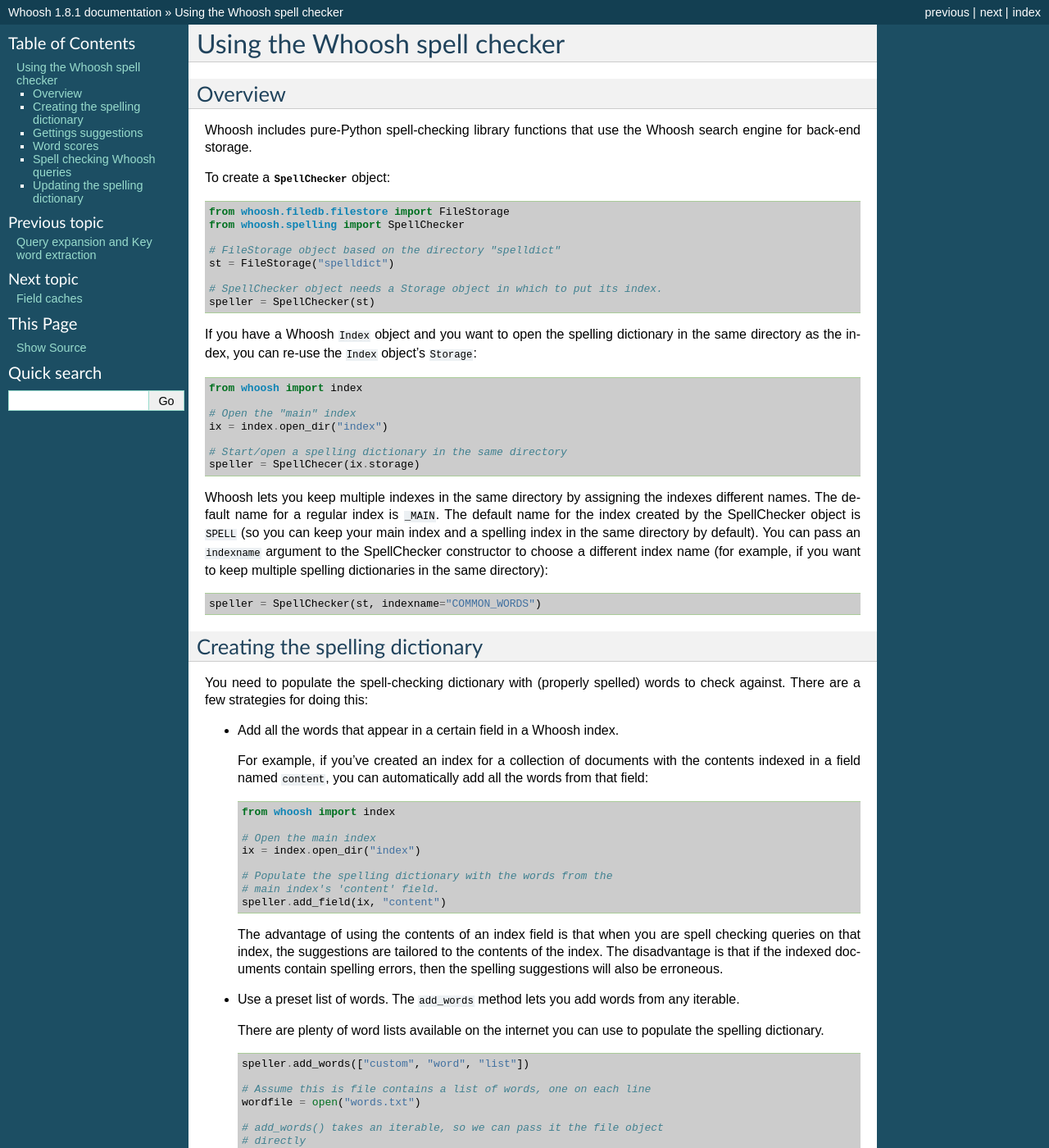
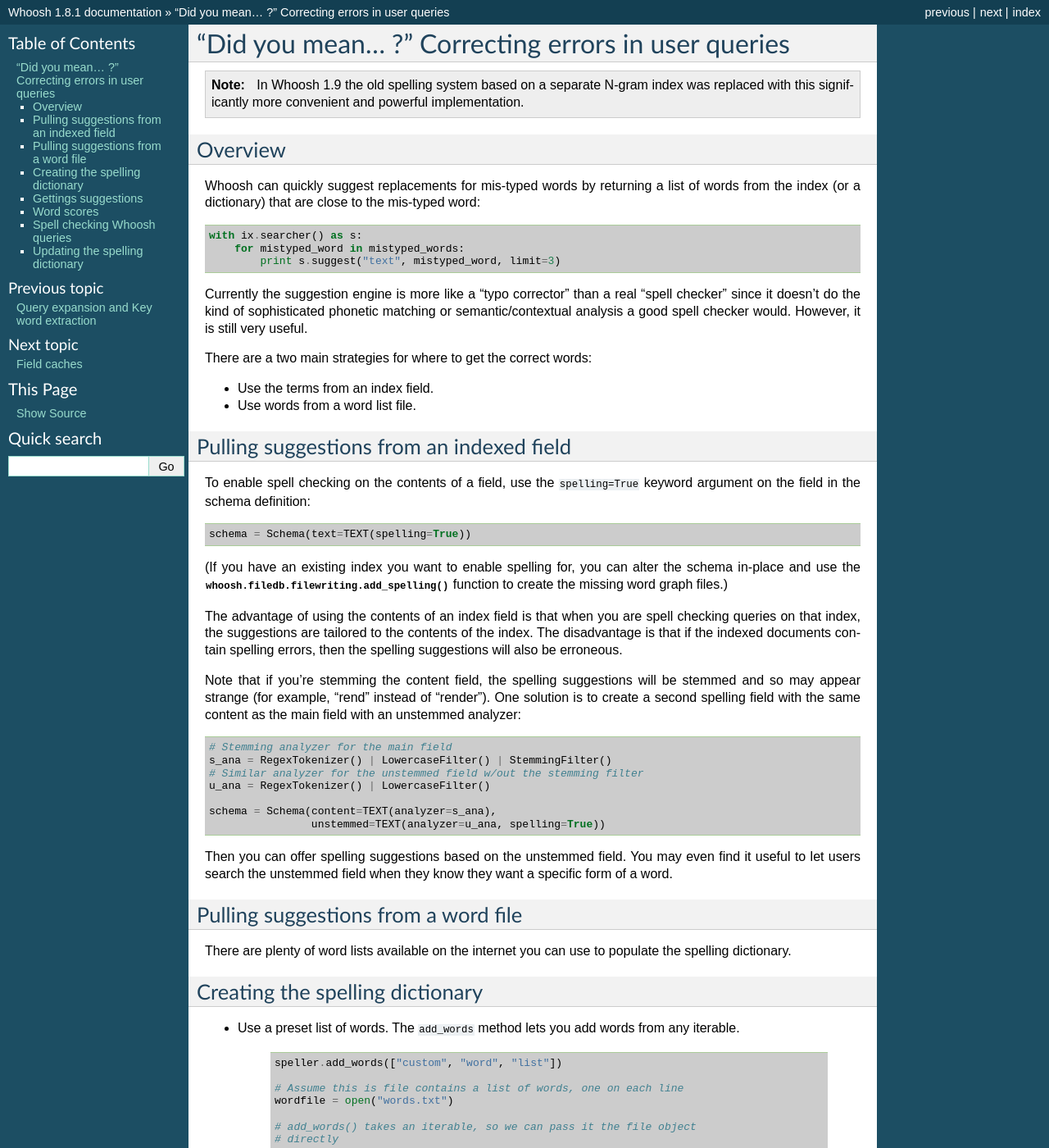
Before and after one commit to dex4er/whoosh, a Sphinx documentation site: the page built from docs/source/spelling.rst, in a window 1280 px wide and 1400 px high. Shown: the whole window at 82% size. Built offline with Sphinx 7.4.7, drawn with Linux system fonts in a browser that asks for light colours; some of the changed text lies outside the part shown.

Commit message:
More work on suggestion API.
--HG--
branch : dawg

```diff
--- a/docs/source/spelling.rst
+++ b/docs/source/spelling.rst
@@ -1,79 +1,96 @@
-==============================
-Using the Whoosh spell checker
-==============================
+=====================================================
+"Did you mean... ?" Correcting errors in user queries
+=====================================================
+
+.. note::
+
+    In Whoosh 1.9 the old spelling system based on a separate N-gram index was
+    replaced with this significantly more convenient and powerful
+    implementation.
 
 
 Overview
 ========
 
-Whoosh includes pure-Python spell-checking library functions that use the Whoosh
-search engine for back-end storage.
+Whoosh can quickly suggest replacements for mis-typed words by returning a
+list of words from the index (or a dictionary) that are close to the mis-typed
+word::
 
-To create a :class:`~whoosh.spelling.SpellChecker` object::
+    with ix.searcher() as s:
+        for mistyped_word in mistyped_words:
+            print s.suggest("text", mistyped_word, limit=3)
 
-    from whoosh.filedb.filestore import FileStorage
-    from whoosh.spelling import SpellChecker
+Currently the suggestion engine is more like a "typo corrector" than a real
+"spell checker" since it doesn't do the kind of sophisticated phonetic
+matching or semantic/contextual analysis a good spell checker would. However,
+it is still very useful.
 
-    # FileStorage object based on the directory "spelldict"
-    st = FileStorage("spelldict")
+There are a two main strategies for where to get the correct words:
 
-    # SpellChecker object needs a Storage object in which to put its index.
-    speller = SpellChecker(st)
+*   Use the terms from an index field.
 
-If you have a Whoosh ``Index`` object and you want to open the spelling
-dictionary in the same directory as the index, you can re-use the ``Index``
-object's ``Storage``::
+*   Use words from a word list file.
 
-    from whoosh import index
 
-    # Open the "main" index
-    ix = index.open_dir("index")
+Pulling suggestions from an indexed field
+=========================================
 
-    # Start/open a spelling dictionary in the same directory
-    speller = SpellChecer(ix.storage)
+To enable spell checking on the contents of a field, use the ``spelling=True``
+keyword argument on the field in the schema definition::
 
-Whoosh lets you keep multiple indexes in the same directory by assigning the
-indexes different names. The default name for a regular index is ``_MAIN``. The
-default name for the index created by the SpellChecker object is ``SPELL`` (so
-you can keep your main index and a spelling index in the same directory by
-default). You can pass an ``indexname`` argument to the SpellChecker constructor
-to choose a different index name (for example, if you want to keep multiple
-spelling dictionaries in the same directory)::
+    schema = Schema(text=TEXT(spelling=True))
 
-    speller = SpellChecker(st, indexname="COMMON_WORDS")
+(If you have an existing index you want to enable spelling for, you can alter
+the schema in-place and use the :func:`whoosh.filedb.filewriting.add_spelling`
+function to create the missing word graph files.)
+
+The advantage of using the contents of an index field is that when you are
+spell checking queries on that index, the suggestions are tailored to the
+contents of the index. The disadvantage is that if the indexed documents
+contain spelling errors, then the spelling suggestions will also be
+erroneous.
+
+Note that if you're stemming the content field, the spelling suggestions will
+be stemmed and so may appear strange (for example, "rend" instead of
+"render"). One solution is to create a second spelling field with the same
+content as the main field with an unstemmed analyzer::
+
+    # Stemming analyzer for the main field
+    s_ana = RegexTokenizer() | LowercaseFilter() | StemmingFilter()
+    # Similar analyzer for the unstemmed field w/out the stemming filter
+    u_ana = RegexTokenizer() | LowercaseFilter()
+
+    schema = Schema(content=TEXT(analyzer=s_ana),
+                    unstemmed=TEXT(analyzer=u_ana, spelling=True))
+
+Then you can offer spelling suggestions based on the unstemmed field. You may
+even find it useful to let users search the unstemmed field when they know
+they want a specific form of a word.
+
+
+Pulling suggestions from a word file
+====================================
+
+There are plenty of word lists available on the internet you can use to
+populate the spelling dictionary.
+
+
+
+
+
+
 
 
 Creating the spelling dictionary
 ================================
 
-You need to populate the spell-checking dictionary with (properly spelled) words
-to check against. There are a few strategies for doing this:
 
-*   Add all the words that appear in a certain field in a Whoosh index.
 
-    For example, if you've created an index for a collection of documents with
-    the contents indexed in a field named ``content``, you can automatically add
-    all the words from that field::
 
-        from whoosh import index
-
-        # Open the main index
-        ix = index.open_dir("index")
-
-        # Populate the spelling dictionary with the words from the
-        # main index's 'content' field.
-        speller.add_field(ix, "content")
-
-    The advantage of using the contents of an index field is that when you are
-    spell checking queries on that index, the suggestions are tailored to the
-    contents of the index. The disadvantage is that if the indexed documents
-    contain spelling errors, then the spelling suggestions will also be
-    erroneous.
 
 *   Use a preset list of words. The ``add_words`` method lets you add words from any iterable.
 
-    There are plenty of word lists available on the internet you can use to
-    populate the spelling dictionary. ::
+     ::
 
         speller.add_words(["custom", "word", "list"])
 
```
Also changed, not shown: 8 other files.
